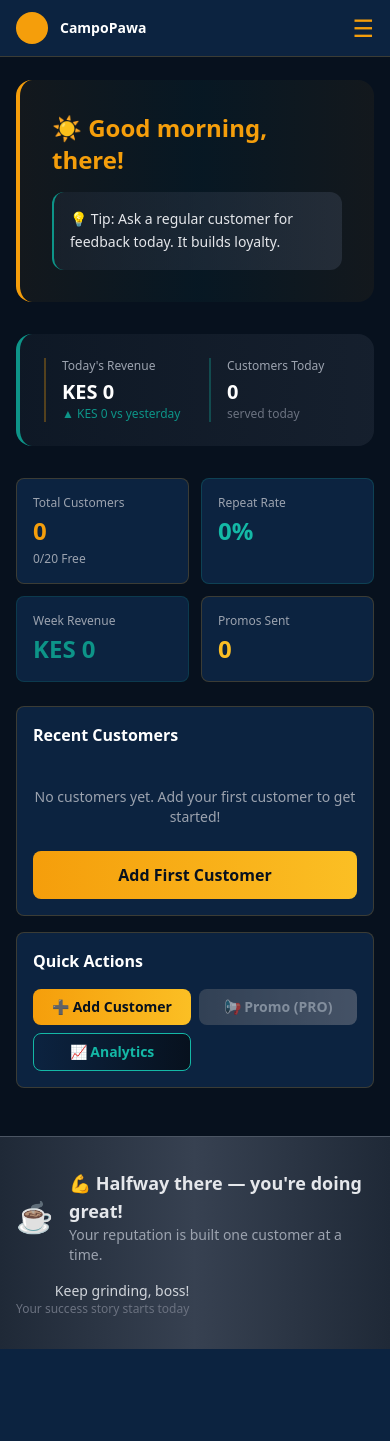
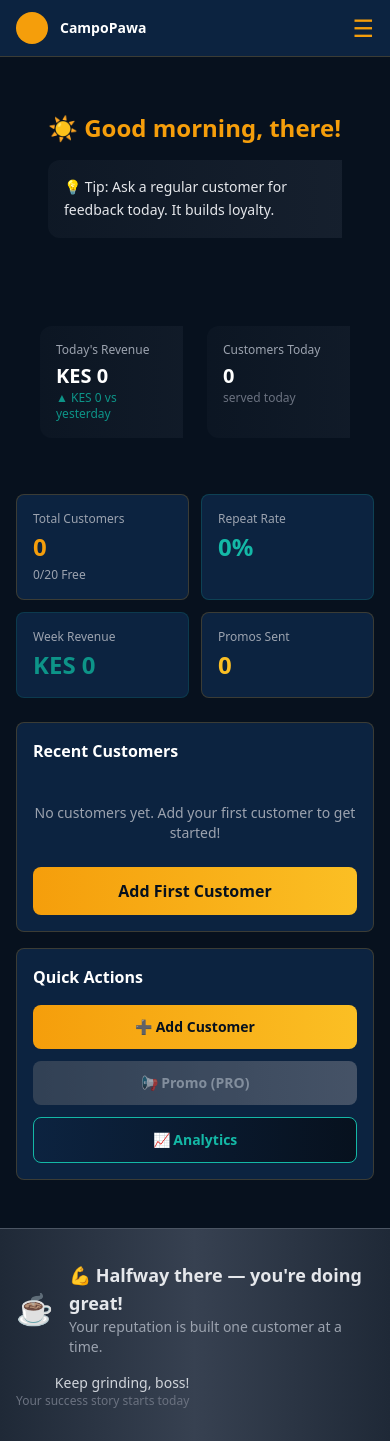
Before and after one commit to jira54/campo, a Django app: page /dashboard/ in a window 390 px wide. Before the commit the page ends 1349 px from the top, so only its background shows below. Run offline with Django 5.2, Linux system fonts and the light colour scheme; the visitor is signed in with stand-in values (Sample User, id 1); data that the repository does not hold is empty; some libraries are stand-ins or nearby versions.

Commit message:
Mobile Layout Fixes: No More Crowding & Better Touch Targets
 Dashboard Quick Actions Fixed:
 Changed from grid-cols-2 to grid-cols-1 on mobile
 Increased padding from py-2 to py-3 for better touch targets
 Increased gap from gap-2 to gap-3 for proper spacing
 Full-width buttons on mobile, single column layout

 Customer List Mobile View Added:
 Added mobile-first card layout for customer data
 Desktop keeps table view with hidden md:table
 Mobile cards show: name + visits top, phone middle, last seen bottom
 Better hierarchy and readability on small screens

 Mobile UX Improvements:
 Touch-friendly larger buttons and spacing
 No more cramped 2-column layouts on mobile
 Proper visual hierarchy in customer cards
 Responsive design that adapts to screen size
 Better accessibility with larger tap targets

 Design Philosophy:
 Mobile-first approach to all layouts
 Spacious, breathable interfaces
 Clear information hierarchy
 Professional appearance across all devices

```diff
--- a/templates/dashboard/overview.html
+++ b/templates/dashboard/overview.html
@@ -10,11 +10,11 @@
         <div class="p-4 md:p-8">
             <!-- Daily Greeting Section -->
             <div class="mb-8">
-                <div class="bg-gradient-to-r from-gold/5 via-teal/5 to-gold/5 rounded-2xl p-8 border-l-4 border-gold">
+                <div class="p-8">
                     <div class="flex items-start justify-between flex-wrap gap-6">
                         <div class="flex-1">
                             <p class="text-gold font-bold text-2xl mb-4">{{ greeting_emoji }} {{ greeting }}, {{ first_name }}!</p>
-                            <div class="bg-gradient-to-r from-gray-800/50 to-gray-700/50 rounded-xl p-4 border-l-2 border-teal">
+                            <div class="bg-gradient-to-r from-gray-800/30 to-gray-700/30 p-4 rounded-l-xl">
                                 <p class="text-gray-200 text-sm leading-relaxed">{{ daily_tip }}</p>
                             </div>
                         </div>
@@ -38,9 +38,9 @@
 
             <!-- Today's Snapshot -->
             <div class="mb-8">
-                <div class="bg-gradient-to-r from-gray-800/30 to-gray-700/30 rounded-2xl p-6 border-l-4 border-teal">
+                <div class="p-6">
                     <div class="grid grid-cols-2 md:grid-cols-3 gap-6">
-                        <div class="border-l-2 border-gold/30 pl-4">
+                        <div class="bg-gradient-to-r from-gray-800/20 to-gray-700/20 p-4 rounded-l-xl">
                             <p class="text-gray-400 text-xs mb-1">Today's Revenue</p>
                             <p class="text-white font-bold text-xl">KES {{ today_revenue|floatformat:0 }}</p>
                             <p class="text-xs {% if revenue_up %}text-teal{% else %}text-red-400{% endif %}">
@@ -48,12 +48,12 @@
                                 KES {{ revenue_change|floatformat:0 }} vs yesterday
                             </p>
                         </div>
-                        <div class="border-l-2 border-sea/30 pl-4">
+                        <div class="bg-gradient-to-r from-gray-800/20 to-gray-700/20 p-4 rounded-l-xl">
                             <p class="text-gray-400 text-xs mb-1">Customers Today</p>
                             <p class="text-white font-bold text-xl">{{ today_customers }}</p>
                             <p class="text-gray-500 text-xs">served today</p>
                         </div>
-                        <div class="hidden md:block border-l-2 border-amber-400/30 pl-4">
+                        <div class="hidden md:block bg-gradient-to-r from-gray-800/20 to-gray-700/20 p-4 rounded-l-xl">
                             <p class="text-gray-400 text-xs mb-1">Date</p>
                             <p class="text-white font-bold text-xl">{{ today_date|date:"d M" }}</p>
                             <p class="text-gray-500 text-xs">{{ today_date|date:"l" }}</p>
@@ -152,24 +152,24 @@
                 <!-- Quick Actions -->
                 <div class="bg-navy border border-gold border-opacity-20 rounded-lg p-4 md:p-6">
                     <h2 class="text-white font-bold text-base md:text-lg mb-4">Quick Actions</h2>
-                    <div class="grid grid-cols-2 md:grid-cols-1 gap-2">
-                        <a href="{% url 'customers:customer_add' %}" class="block bg-gradient-to-r from-gold to-amber-400 text-deep font-bold px-4 py-2 rounded-lg text-center hover:from-amber-400 hover:to-yellow-300 hover:scale-105 hover:shadow-lg hover:shadow-gold/30 transition-all duration-300 ease-out text-sm md:text-base">
+                    <div class="grid grid-cols-1 gap-3">
+                        <a href="{% url 'customers:customer_add' %}" class="block bg-gradient-to-r from-gold to-amber-400 text-deep font-bold px-4 py-3 rounded-lg text-center hover:from-amber-400 hover:to-yellow-300 hover:scale-105 hover:shadow-lg hover:shadow-gold/30 transition-all duration-300 ease-out text-sm md:text-base">
                             ➕ Add Customer
                         </a>
                         {% if user.is_premium %}
-                            <a href="{% url 'promotions:promotion_compose' %}" class="block bg-gradient-to-r from-teal to-cyan-400 text-deep font-bold px-4 py-2 rounded-lg text-center hover:from-cyan-400 hover:to-cyan-300 hover:scale-105 hover:shadow-lg hover:shadow-teal/30 transition-all duration-300 ease-out text-sm md:text-base">
+                            <a href="{% url 'promotions:promotion_compose' %}" class="block bg-gradient-to-r from-teal to-cyan-400 text-deep font-bold px-4 py-3 rounded-lg text-center hover:from-cyan-400 hover:to-cyan-300 hover:scale-105 hover:shadow-lg hover:shadow-teal/30 transition-all duration-300 ease-out text-sm md:text-base">
                                 📢 Send Promo
                             </a>
                         {% else %}
-                            <button disabled class="block w-full bg-gradient-to-r from-gray-600 to-gray-500 text-gray-300 font-bold px-4 py-2 rounded-lg text-center cursor-not-allowed text-sm md:text-base opacity-60">
+                            <button disabled class="block w-full bg-gradient-to-r from-gray-600 to-gray-500 text-gray-300 font-bold px-4 py-3 rounded-lg text-center cursor-not-allowed text-sm md:text-base opacity-60">
                                 📢 Promo (PRO)
                             </button>
                         {% endif %}
-                        <a href="{% url 'analytics:analytics' %}" class="block bg-gradient-to-r from-navy to-deep border border-sea text-sea font-bold px-4 py-2 rounded-lg text-center hover:border-cyan-300 hover:text-cyan-300 hover:scale-105 hover:shadow-lg hover:shadow-sea/20 transition-all duration-300 ease-out text-sm md:text-base">
+                        <a href="{% url 'analytics:analytics' %}" class="block bg-gradient-to-r from-navy to-deep border border-sea text-sea font-bold px-4 py-3 rounded-lg text-center hover:border-cyan-300 hover:text-cyan-300 hover:scale-105 hover:shadow-lg hover:shadow-sea/20 transition-all duration-300 ease-out text-sm md:text-base">
                             📈 Analytics
                         </a>
                         {% if at_risk_count %}
-                            <a href="{% url 'customers:customer_list' %}" class="block bg-gradient-to-r from-red-900 to-red-800 text-red-200 font-bold px-4 py-2 rounded-lg text-center hover:from-red-800 hover:to-red-700 hover:text-red-100 hover:scale-105 hover:shadow-lg hover:shadow-red/30 transition-all duration-300 ease-out text-sm md:text-base">
+                            <a href="{% url 'customers:customer_list' %}" class="block bg-gradient-to-r from-red-900 to-red-800 text-red-200 font-bold px-4 py-3 rounded-lg text-center hover:from-red-800 hover:to-red-700 hover:text-red-100 hover:scale-105 hover:shadow-lg hover:shadow-red/30 transition-all duration-300 ease-out text-sm md:text-base">
                                 ⚠️ At-Risk ({{ at_risk_count }})
                             </a>
                         {% endif %}
```
Also changed, not shown: templates/vendors/customers.html (+18 -1 lines).
